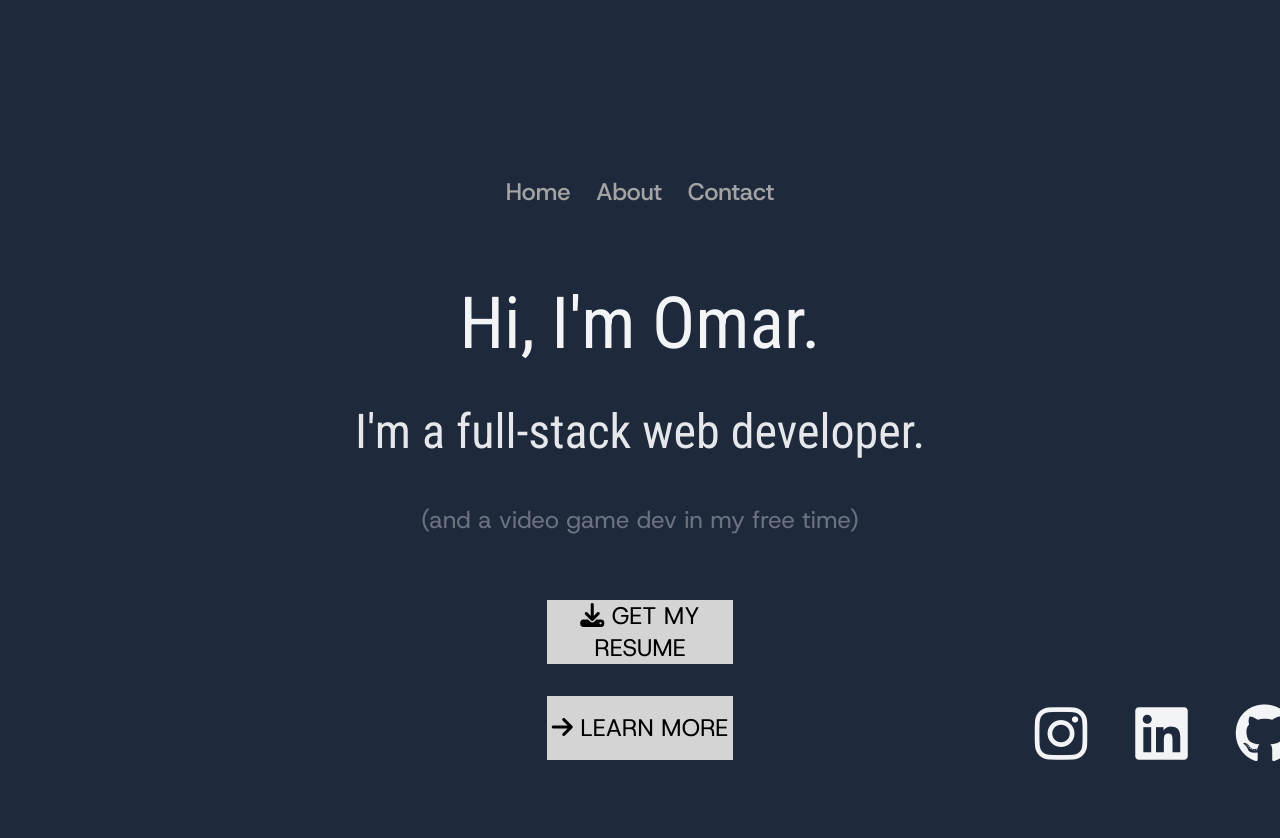
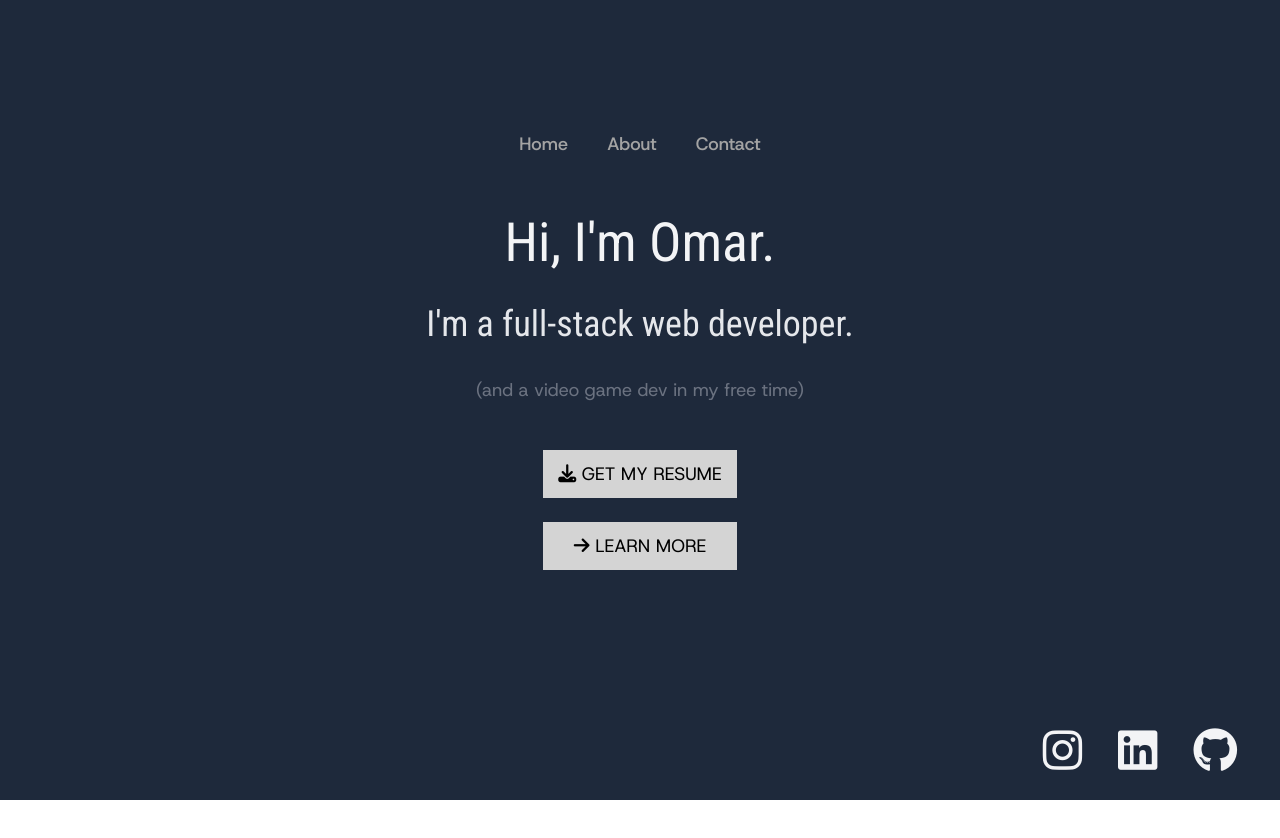
Before and after one commit to fffade/portfolio-website-v2, a React (Create React App) app: page / in a window 1280 px wide. Shown: the top 838 px of the page. After the commit the page ends 800 px from the top, so only its background shows below. Built offline with nearby package versions, Linux system fonts and the light colour scheme.

Commit message:
New consistent font size

```diff
--- a/src/App.css
+++ b/src/App.css
@@ -20,9 +20,10 @@
 }
 
 /* All */
-*
+html, body
 {
   scroll-behavior: smooth;
+  font-size: 12px;
 }
 
 /* Default text styling */
```
